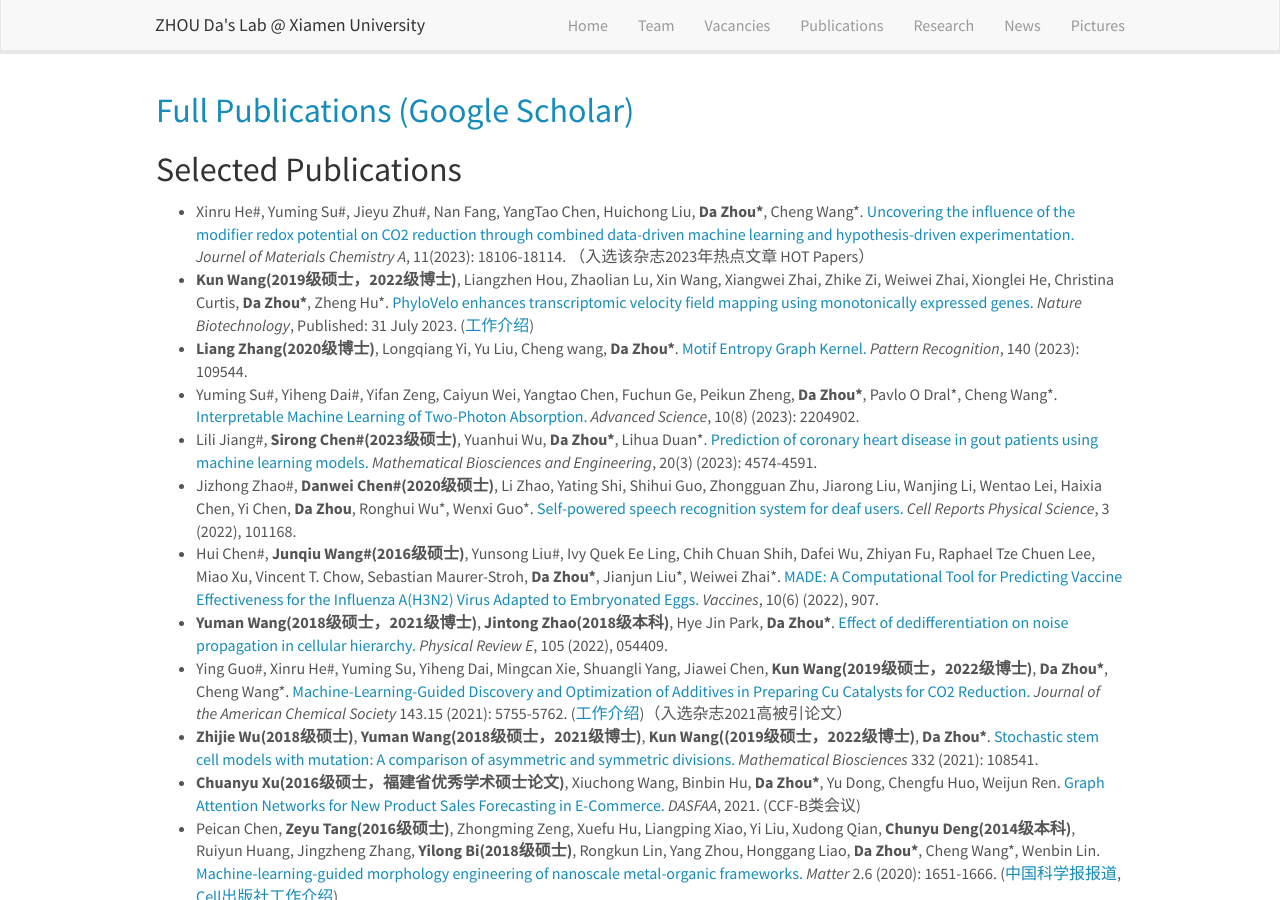
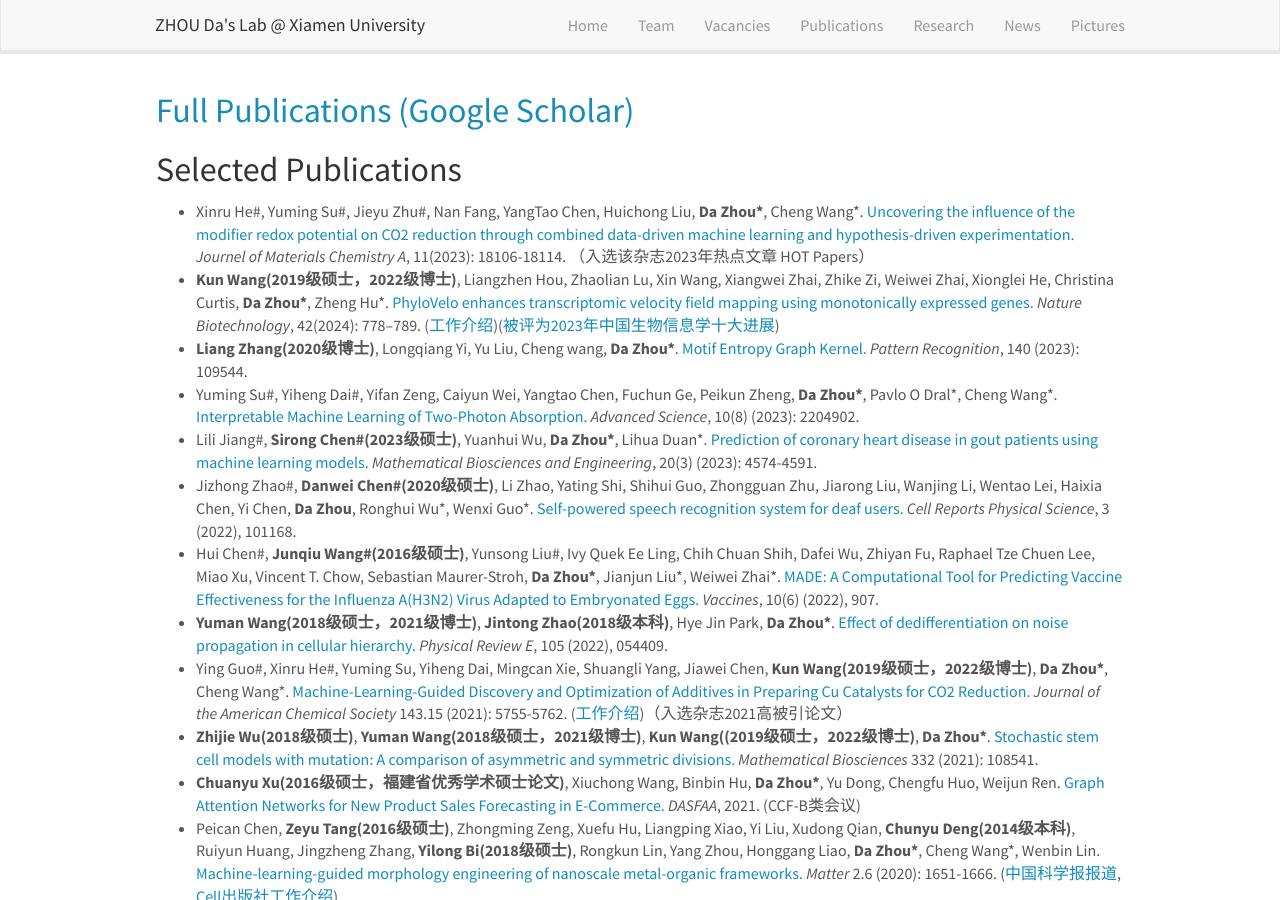
Before and after one commit to ZhouDaLab/zhoudalab.github.io, a Jekyll site: the page built from _pages/publications.md, in a window 1280 px wide and 900 px high. Built offline with Jekyll 4.4.1, drawn with Linux system fonts in a browser that asks for light colours; nearby versions of some CDN libraries.

Commit message:
Update publications.md

```diff
--- a/_pages/publications.md
+++ b/_pages/publications.md
@@ -12,7 +12,7 @@ permalink: /publications/
 ## Selected Publications
 
 - Xinru He\#, Yuming Su\#, Jieyu Zhu\#, Nan Fang, YangTao Chen, Huichong Liu, **Da Zhou\***, Cheng Wang\*. [Uncovering the influence of the modifier redox potential on CO2 reduction through combined data-driven machine learning and hypothesis-driven experimentation.](https://doi.org/10.1039/D3TA03115B) 	*Journel of Materials Chemistry A*, 11(2023): 18106-18114. （入选该杂志2023年热点文章 HOT Papers）
-- **Kun Wang(2019级硕士，2022级博士)**, Liangzhen Hou, Zhaolian Lu, Xin Wang, Xiangwei Zhai, Zhike Zi, Weiwei Zhai, Xionglei He, Christina Curtis, **Da Zhou\***, Zheng Hu\*. [PhyloVelo enhances transcriptomic velocity field mapping using monotonically expressed genes.](https://www.nature.com/articles/s41587-023-01887-5) *Nature Biotechnology*, Published: 31 July 2023. ([工作介绍](http://isynbio.siat.ac.cn/view.php?id=753))
+- **Kun Wang(2019级硕士，2022级博士)**, Liangzhen Hou, Zhaolian Lu, Xin Wang, Xiangwei Zhai, Zhike Zi, Weiwei Zhai, Xionglei He, Christina Curtis, **Da Zhou\***, Zheng Hu\*. [PhyloVelo enhances transcriptomic velocity field mapping using monotonically expressed genes.](https://www.nature.com/articles/s41587-023-01887-5) *Nature Biotechnology*, 42(2024): 778–789. ([工作介绍](http://isynbio.siat.ac.cn/view.php?id=753))([被评为2023年中国生物信息学十大进展](http://gpb.big.ac.cn/news/1020))
 - **Liang Zhang(2020级博士)**, Longqiang Yi, Yu Liu, Cheng wang, **Da Zhou\***. [Motif Entropy Graph Kernel.](https://www.sciencedirect.com/science/article/abs/pii/S0031320323002443) *Pattern Recognition*, 140 (2023): 109544.
 - Yuming Su\#, Yiheng Dai\#, Yifan Zeng, Caiyun Wei, Yangtao Chen, Fuchun Ge, Peikun Zheng, **Da Zhou\***, Pavlo O Dral\*, Cheng Wang\*. [Interpretable Machine Learning of Two-Photon Absorption.](https://onlinelibrary.wiley.com/doi/full/10.1002/advs.202204902) *Advanced Science*, 10(8) (2023): 2204902.
 - Lili Jiang\#, **Sirong Chen\#(2023级硕士)**, Yuanhui Wu,  **Da Zhou\***,  Lihua Duan\*.  [Prediction of coronary heart disease in gout patients using machine learning models.](http://www.aimspress.com/article/doi/10.3934/mbe.2023212) *Mathematical Biosciences and Engineering*, 20(3) (2023): 4574-4591.
```
